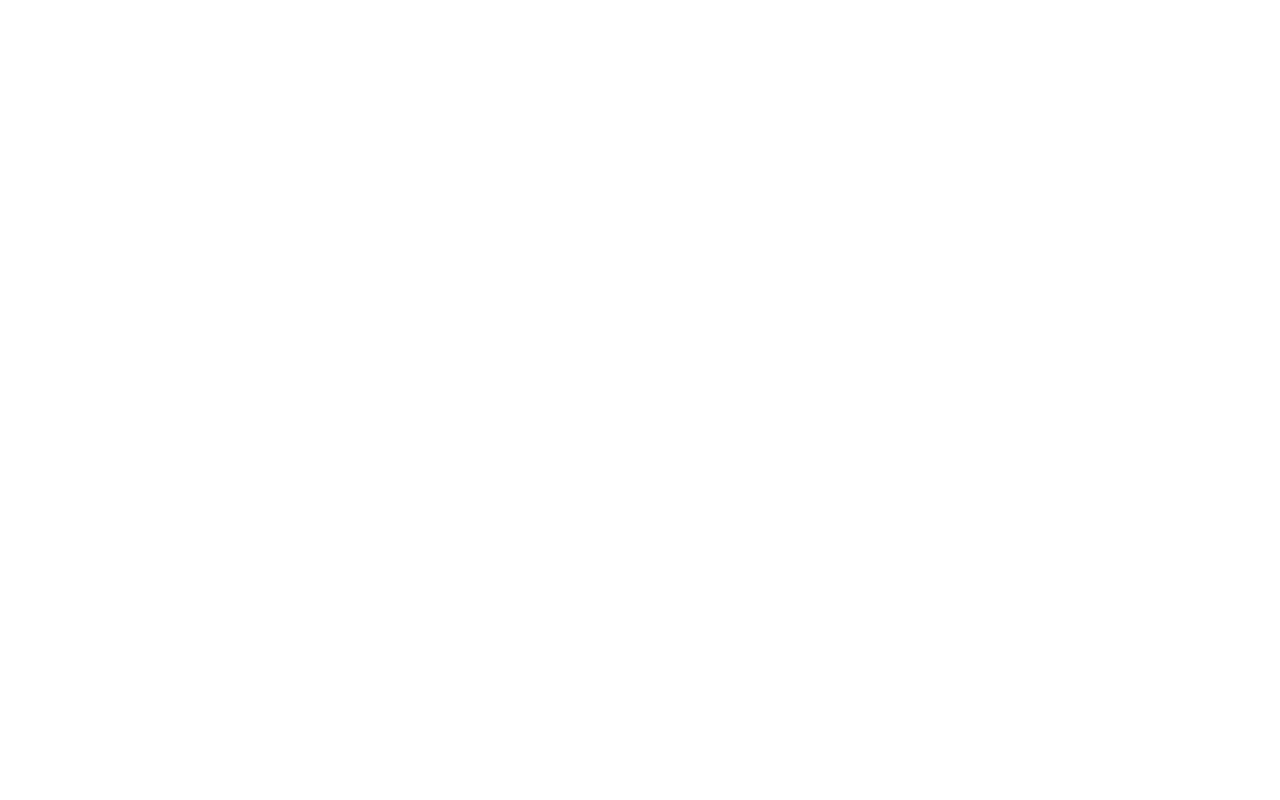
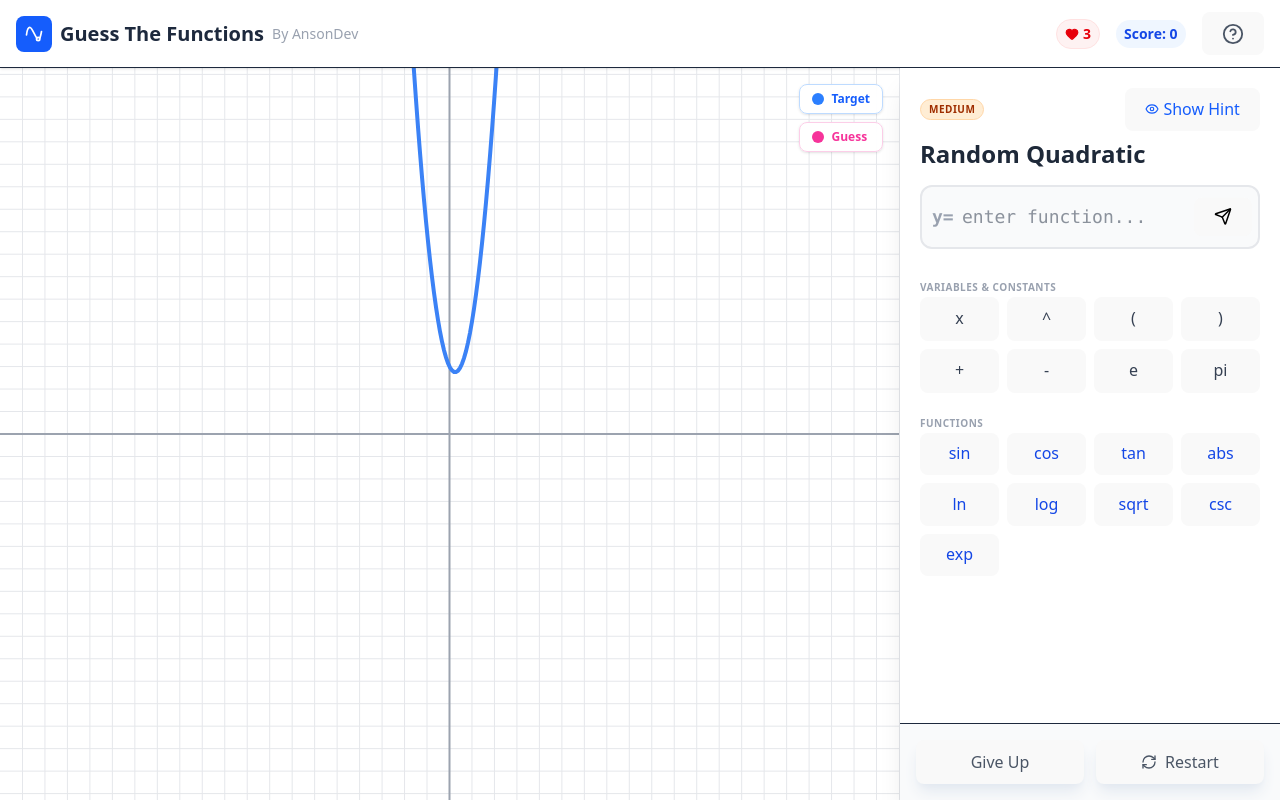
Before and after one commit to sunshinghin/GuessTheFunction, a plain HTML site: page index.html in a window 1280 px wide. Drawn offline with Linux system fonts and the light colour scheme.

Commit message:
Update index.html

```diff
--- a/index.html
+++ b/index.html
@@ -6,7 +6,7 @@
     <meta name="viewport" content="width=device-width, initial-scale=1.0" />
     <link rel="icon" type="image/x-icon" href="./assets/WebIcon-YoeECPkc.svg">
     <title>Guess The Function - AnsonDev</title>
-    <script type="module" crossorigin src="./assets/index-QEHIVGnZ.js"></script>
+    <script type="module" crossorigin src="./assets/index-IIzcOp95.js"></script>
     <link rel="stylesheet" crossorigin href="./assets/index-WM82Girr.css">
   </head>
   <body>
```
